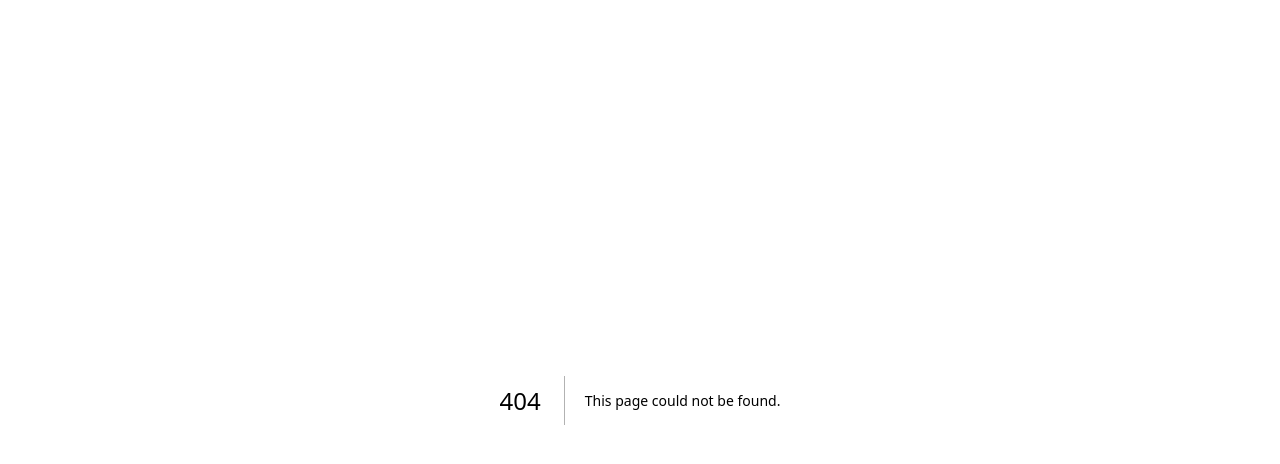
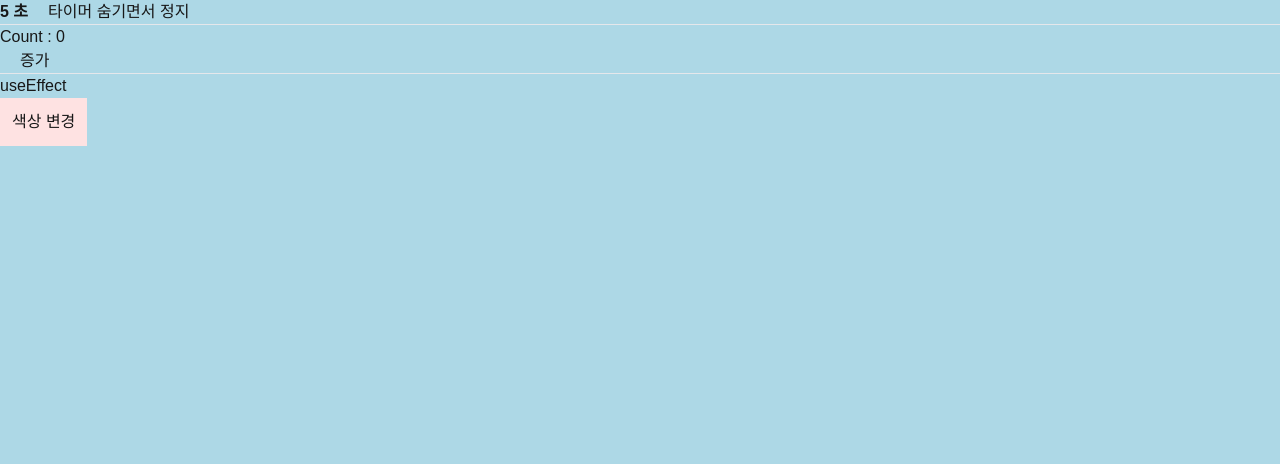
Before and after one commit to rabbit-onion/dashboard-study, a Next.js app: page /effect in a window 1280 px wide. Before the commit this address had no page. Shown: the top 464 px of the page. Built offline with nearby package versions, Linux system fonts and the light colour scheme.

Commit message:
뉴스 카테고리별 출력

```diff
--- /dev/null
+++ b/src/app/effect/page.jsx
@@ -0,0 +1,135 @@
+'use client';
+
+import React, { useEffect, useState } from 'react';
+
+const EffectPage = () => {
+  const [color, setColor] = useState('lightblue');
+  const [count, setCount] = useState(0);
+  const [timer, setTimer] = useState(0);
+  const [isShow, setIsShow] = useState(true);
+
+  //  ================================================
+  // useEffect(함수, [의존성배열])
+
+  // 마운트시에만 실행
+  // useEffect(함수(마운트 시 실행할 코드 작성) [])
+  useEffect(() => {
+    console.log('마운트 시에만 실행');
+    // body에 배경색 추가
+    document.body.style.backgroundColor = 'lightblue';
+
+    // 언마운트시에만 실행
+    return () => {
+      console.log('언마운트 시에만 실행');
+      document.body.style.backgroundColor = '';
+    };
+  }, []);
+
+  // 업데이트 시에만 실행
+  // useEffect(함수, [의존성배열])
+  // 의존성배열의 상태가 변경될 때만 실행됨
+  useEffect(() => {
+    console.log('업데이트 시에만 실행');
+    // body에 배경색 추가
+    document.body.style.backgroundColor = color;
+
+    // color값이 바뀔 때마다 useEffect가 실행됨
+  }, [color]);
+
+  // ==============================================
+  // 마운트 시에만 실행
+  useEffect(() => {
+    console.log('2 : 마운트 시에만 실행');
+  }, []);
+
+  // 마운트 시, 업데이트 시 실행
+  // useEffect(함수)
+  useEffect(() => {
+    console.log('2 : 마운트 시, 업데이트 시 실행');
+  });
+
+  // 업데이트 시 (특정 상태값이 변경될 때)만 실행
+  // useEffect(함수, [특정상태값])
+  useEffect(() => {
+    console.log('2 : 업데이트 시에만 실행');
+
+    // 언마운트 시에만 실행
+    return () => {
+      console.log('2 : 언마운트 시에만 실행');
+    };
+  }, [count]);
+
+  // ===========================================
+  // 타이머
+  // 마운트 시, 업데이트 시 실행
+  useEffect(() => {
+    let interval;
+
+    if (isShow) {
+      // isShow가 true일 때 setInterval을 사용해 1초마다 timer 상태값을 변경
+      interval = setInterval(() => {
+        setTimer((prev) => prev + 1);
+      }, 1000);
+    }
+
+    return () => {
+      clearInterval(interval);
+      setTimer(0);
+    };
+  }, [isShow]);
+
+  return (
+    <div>
+      <div>
+        {isShow ? (
+          <>
+            <strong>{timer} 초</strong>
+            <button
+              onClick={() => {
+                setIsShow(false);
+              }}
+              className='ml-5'
+            >
+              타이머 숨기면서 정지
+            </button>
+          </>
+        ) : (
+          <button
+            onClick={() => {
+              setIsShow(true);
+            }}
+            className='ml-5'
+          >
+            타이머 보이기
+          </button>
+        )}
+      </div>
+
+      <hr />
+      <div>
+        <p>Count : {count}</p>
+        <button
+          className='ml-5'
+          onClick={() => {
+            setCount(count + 1);
+          }}
+        >
+          증가
+        </button>
+      </div>
+
+      <hr />
+      <h1>useEffect</h1>
+      <button
+        onClick={() => {
+          setColor('yellow');
+        }}
+        className='bg-red-100 p-3'
+      >
+        색상 변경
+      </button>
+    </div>
+  );
+};
+
+export default EffectPage;
--- a/src/app/news/page.jsx
+++ b/src/app/news/page.jsx
@@ -7,6 +7,8 @@ import React, { useEffect, useState } from 'react';
 
 const NewsPage = () => {
   const [news, setNews] = useState([]);
+  const [categories, setCategories] = useState([]);
+  const [selectedCategory, setSelectedCategory] = useState('');
 
   // useEffect(() => { 실행될 코드 }, [deps])
   useEffect(() => {
@@ -15,9 +17,12 @@ const NewsPage = () => {
         const response = await axios.get('https://content.guardianapis.com/search?api-key=f7ea4f0e-1d5a-41ed-a509-b9770e3752ba&show-fields=thumbnail,headline,byline,bodyText');
         // const data = await res.json();
 
+        // 전체 뉴스 데이터 배열
+        const results = response.data.response.results;
+
         // response.data에 이미 파싱된 데이터가 있음
-        console.log(response.data);
-        setNews(response.data.response.results);
+        console.log(results);
+        setNews(results);
 
         // // fetch의 응답을 res로 받아 json으로 변환
         // .then((res) => {
@@ -28,6 +33,19 @@ const NewsPage = () => {
         //   console.log(data);
         //   setNews(data.response.results);
         // });
+
+        //
+        // 카테고리 추출
+        const categorySet = [
+          // new Set : 카테고리 중복 제거
+          ...new Set(
+            results.map((item) => {
+              return item.sectionId;
+            })
+          ),
+        ];
+
+        setCategories(categorySet);
       } catch (error) {
         // error catch
         console.error(error);
@@ -37,11 +55,41 @@ const NewsPage = () => {
     fetchNews();
   }, []);
 
+  // 카테고리 선택 시 뉴스 필터링
+  const filteredNews =
+    selectedCategory === ''
+      ? news
+      : news.filter((item) => {
+          return item.sectionId === selectedCategory;
+        });
+
   return (
     <div>
       <h2>뉴스</h2>
+      {/* 뉴스 카테고리 */}
+      <di className='flex gap-10 p-5'>
+        <button
+          onClick={() => {
+            setSelectedCategory('');
+          }}
+        >
+          전체
+        </button>
+        {categories.map((item) => (
+          <button
+            key={item}
+            onClick={() => {
+              setSelectedCategory(item);
+            }}
+          >
+            {item}
+          </button>
+        ))}
+      </di>
+
+      {/* 뉴스 리스트 */}
       <ul className='divide-y'>
-        {news.map((item) => (
+        {filteredNews.map((item) => (
           <li key={item.id}>
             <Link href={item.webUrl} className='p-5 flex gap-4'>
               <Image src={item.fields.thumbnail} alt={item.webTitle} width={100} height={80} className='object-cover w-1/3' />
```
